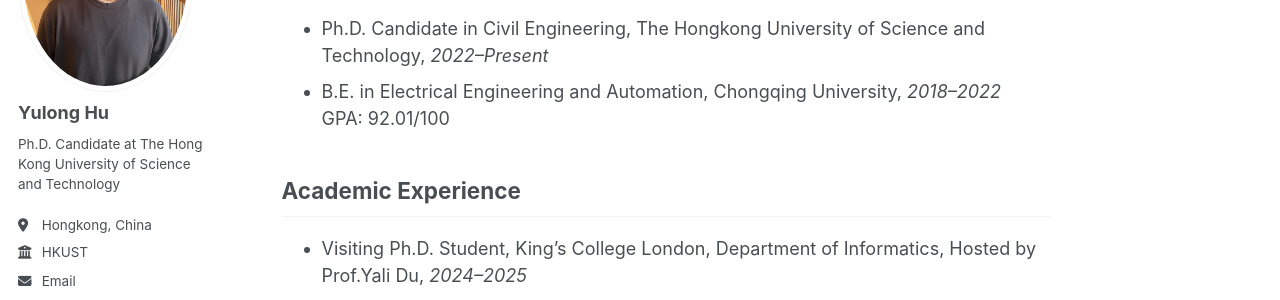
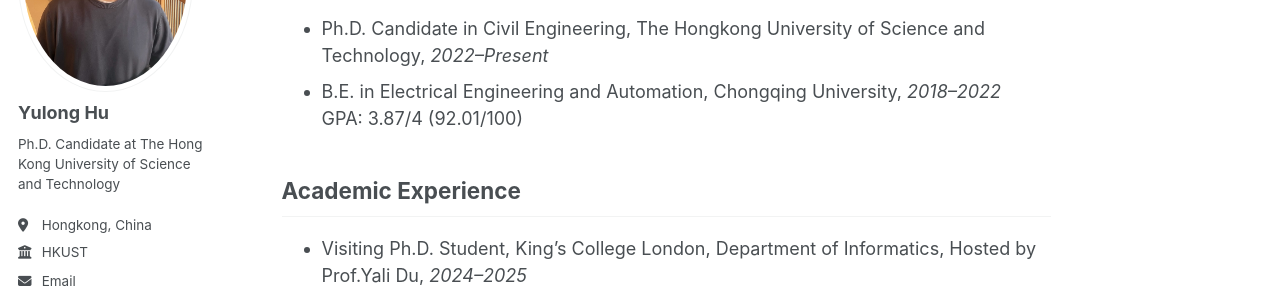
Before and after one commit to yulonghu2000/yulonghu2000.github.io, a Jekyll site: the page built from _pages/cv.md, in a window 1280 px wide and 900 px high. Shown: the part 228-528 px from the top of the window. Built offline with Jekyll 4.4.1, drawn with Linux system fonts in a browser that asks for light colours; some web fonts are replaced.

Commit message:
Update cv.md

```diff
--- a/_pages/cv.md
+++ b/_pages/cv.md
@@ -7,7 +7,7 @@ author_profile: true
 ## Education
 - Ph.D. Candidate in Civil Engineering, The Hongkong University of Science and Technology, *2022–Present*
 - B.E. in Electrical Engineering and Automation, Chongqing University, *2018–2022*
-  GPA: 92.01/100
+  GPA: 3.87/4 (92.01/100)
 
 ## Academic Experience
 - Visiting Ph.D. Student, King’s College London, Department of Informatics, Hosted by Prof.Yali Du, *2024–2025*
```
